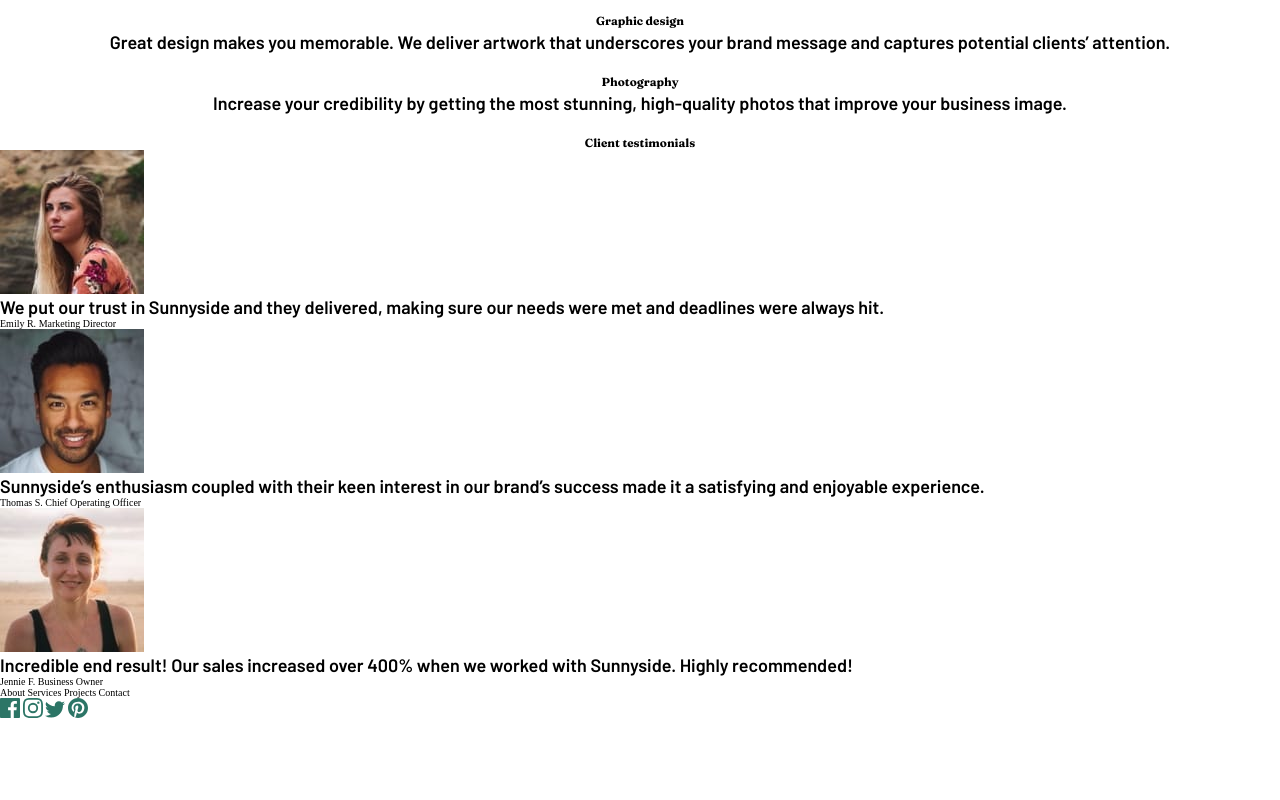
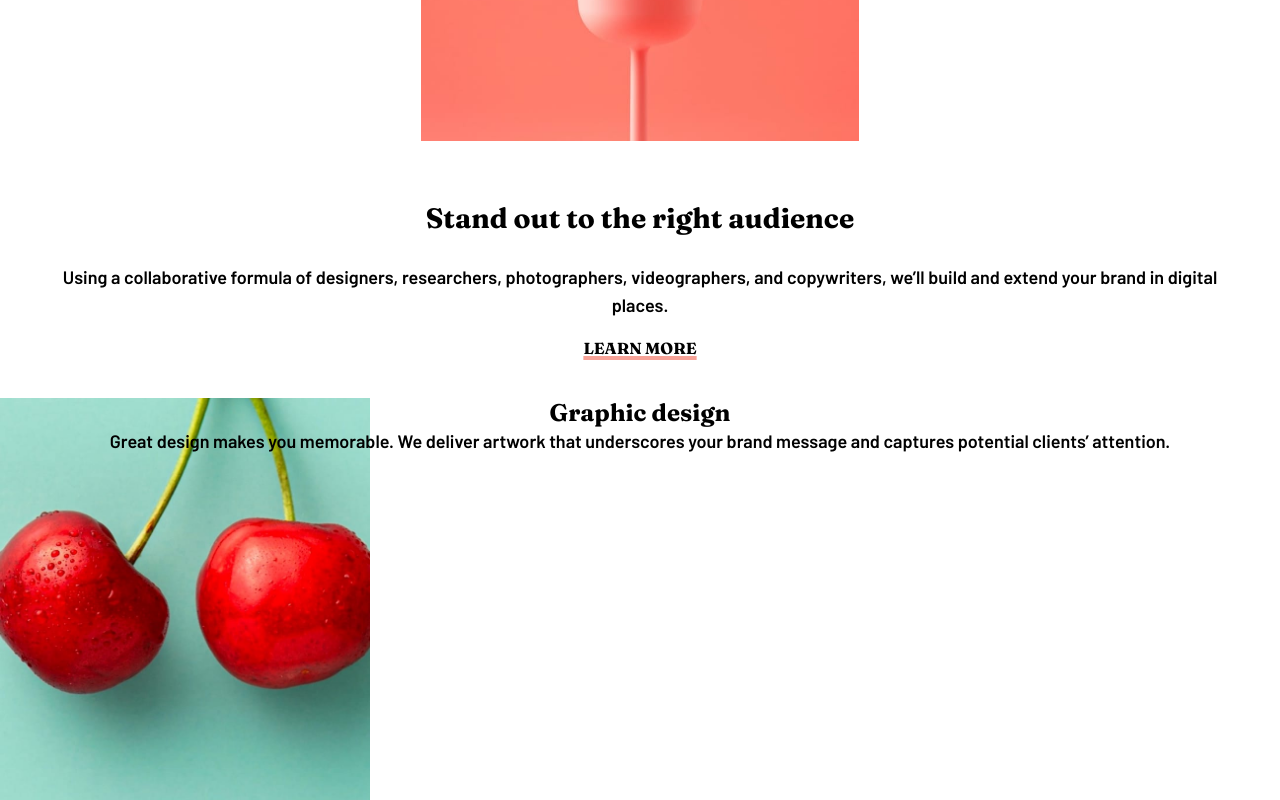
Before and after one commit to cove86/sunnyside-agency-landing, a plain HTML site: page index.html in a window 1280 px wide. Shown: the part 1340-2140 px from the top of the page. Before the commit the page ends 2060 px from the top, so only its background shows below. Drawn offline with Linux system fonts and the light colour scheme.

Commit message:
Added background and testimonial styling

```diff
--- a/css/styles.css
+++ b/css/styles.css
@@ -38,11 +38,15 @@ p {
   font-size: 1.8rem;
 }
 
+.container {
+  /* max-width: 40em; */
+}
+
 .header {
   background-image: url(../images/mobile/image-header.jpg);
-  background-size: cover;
+  background-size: contain;
   background-repeat: no-repeat;
-  background-position: center;
+  /* background-position: center; */
   padding: 2em;
 }
 
@@ -69,12 +73,19 @@ p {
 }
 
 .about-img {
-  background-image: url(../images/mobile/image-transform.jpg);
-  background-position: center;
-  background-size: cover;
+  background-position: center center;
+  background-size: contain;
   background-repeat: no-repeat;
   min-height: 364px;
   margin-bottom: 2em;
+}
+
+.transform {
+  background-image: url(../images/mobile/image-transform.jpg);
+}
+
+.stand-out {
+  background-image: url(../images/mobile/image-stand-out.jpg);
 }
 
 .secondary-heading {
@@ -93,8 +104,63 @@ p {
   text-transform: uppercase;
   cursor: pointer;
   text-decoration: underline;
+  text-decoration-thickness: 0.4rem;
+}
+
+.transform-link {
   text-decoration-color: hsl(51, 82%, 78%);
-  text-decoration-thickness: 0.4rem;
+}
+
+.stand-out-link {
+  text-decoration-color: hsl(7, 86%, 78%);
+}
+
+.tertiary-heading {
+  font-size: 2.4rem;
+}
+
+.about-bg {
+  background-size: contain;
+  background-repeat: no-repeat;
+  min-height: 592px;
+  max-width: 100%;
+  /* margin-bottom: 2em; */
+}
+
+.about-graphic {
+  background-image: url(../images/mobile/image-graphic-design.jpg);
+}
+
+.about-photography {
+  background-image: url(../images/mobile/image-photography.jpg);
+}
+
+.section-testimonials {
+  display: flex;
+  flex-direction: column;
+  padding: 2em;
+}
+
+.testimonial-heading {
+  text-transform: uppercase;
+  font-size: 2rem;
+  letter-spacing: 4px;
+}
+
+.testimonial {
+  display: flex;
+  flex-direction: column;
+  align-items: center;
+  text-align: center;
+}
+
+.testimonial-img {
+  max-width: 25%;
+  border-radius: 50%;
+}
+
+.testimonial-description {
+  font-size: 1.8rem;
 }
 
 .attribution {
--- a/index.html
+++ b/index.html
@@ -26,6 +26,7 @@
     <title>Frontend Mentor | Sunnyside agency landing page</title>
   </head>
   <body>
+    <div class="container">
     <header class="header">
       <nav class="nav">
         <img class="logo" src="images/logo.svg" />
@@ -48,7 +49,7 @@
     <main>
       <section class="section-about">
         <div class="about-container center-text">
-          <div class="about-img"></div>
+          <div class="about-img transform"></div>
           <div class="about-content">
             <h2 class="secondary-heading">Transform your brand</h2>
             <p class="about-description">
@@ -56,8 +57,9 @@
               brands grow fast. Engage your clients through compelling visuals
               that do most of the marketing for you.
             </p>
-            <a class="about-link">Learn more</a>
+            <a class="about-link transform-link">Learn more</a>
           </div>
+          <div class="about-img stand-out"></div>
           <div class="about-content">
             <h2 class="secondary-heading">Stand out to the right audience</h2>
             <p class="about-description">
@@ -65,24 +67,28 @@
               photographers, videographers, and copywriters, we’ll build and
               extend your brand in digital places.
             </p>
-            <a class="about-link">Learn more</a>
+            <a class="about-link stand-out-link">Learn more</a>
           </div>
+          <div class="about-bg about-graphic">
           <h3 class="tertiary-heading">Graphic design</h3>
           <p class="about-description">
             Great design makes you memorable. We deliver artwork that
             underscores your brand message and captures potential clients’
             attention.
           </p>
+        </div>
+        <div class="about-bg about-photography">
           <h3 class="tertiary-heading">Photography</h3>
           <p class="about-description">
             Increase your credibility by getting the most stunning, high-quality
             photos that improve your business image.
           </p>
         </div>
+        </div>
       </section>
       <section class="section-testimonials">
         <div class="testimonials">
-          <h3 class="tertiary-heading center-text">Client testimonials</h3>
+          <h3 class="tertiary-heading center-text testimonial-heading">Client testimonials</h3>
           <div class="testimonial-container">
             <div class="testimonial">
               <img class="testimonial-img" src="images/image-emily.jpg" />
@@ -123,6 +129,7 @@
         <a class="footer-link">Projects</a>
         <a class="footer-link">Contact</a>
       </div>
+    </div>
 
       <div class="social-icons">
         <img class="social-icon" src="images/icon-facebook.svg" />
```
